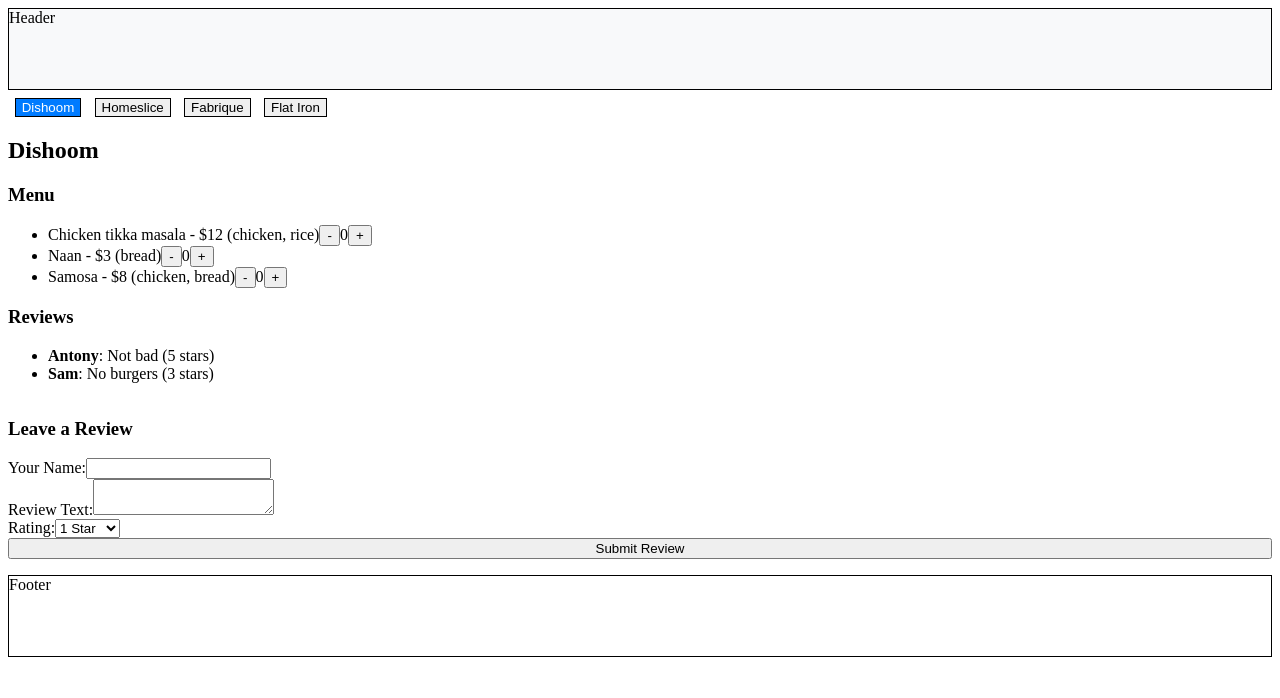
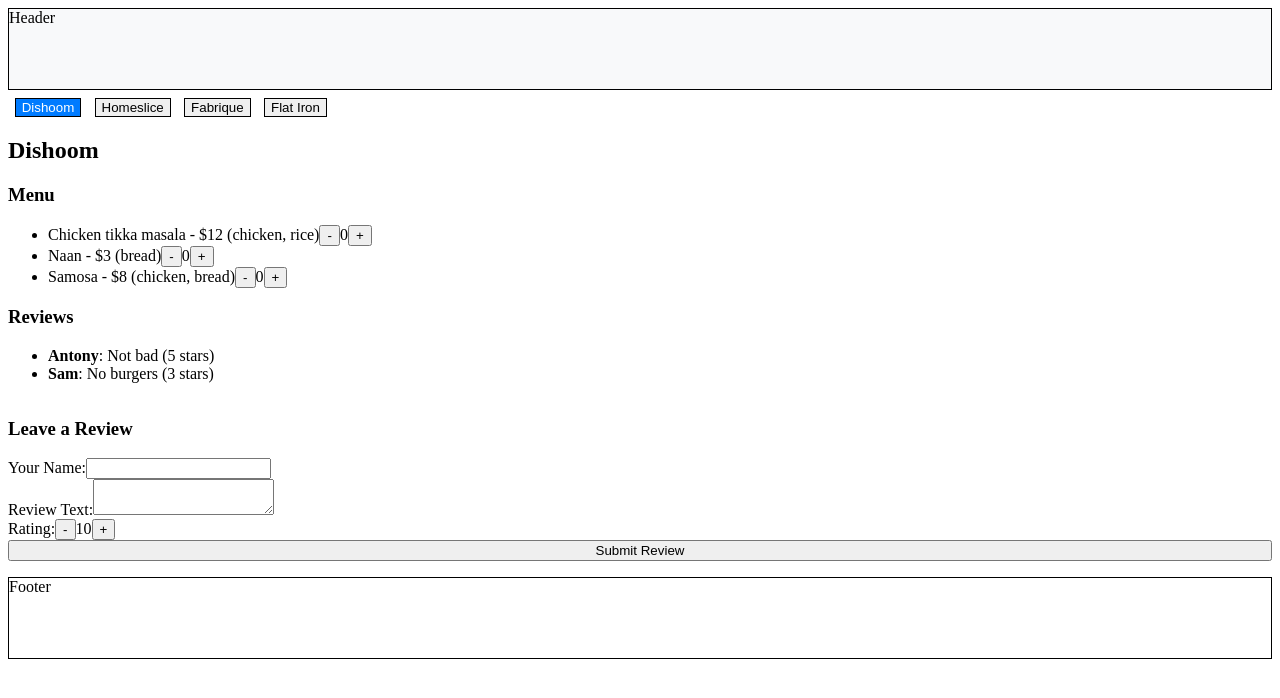
Before and after one commit to besthalfofthedevil/react1205, a React (Vite) app: page / in a window 1280 px wide. Shown: the top 698 px of the page. Built offline with nearby package versions, Linux system fonts and the light colour scheme.

Commit message:
Add counter compoent

```diff
--- /dev/null
+++ b/src/components/Counter/counter.tsx
@@ -0,0 +1,33 @@
+import type { JSX } from "react";
+
+export const Counter = ({
+  count,
+  add,
+  substract,
+}: {
+  count: number;
+  add: () => void;
+  substract: () => void;
+}): JSX.Element => {
+  return (
+    <span>
+      <button
+        onClick={(e) => {
+          e.preventDefault();
+          substract();
+        }}
+      >
+        -
+      </button>
+      {count}
+      <button
+        onClick={(e) => {
+          e.preventDefault();
+          add();
+        }}
+      >
+        +
+      </button>
+    </span>
+  );
+};
--- a/src/components/Menu/menu.tsx
+++ b/src/components/Menu/menu.tsx
@@ -1,19 +1,18 @@
 import type { JSX } from "react";
 import { useDishCounter } from "../../hooks/useDishCounter";
 import type { RestaurantMenuItem } from "../../mocks/restaurants.mock";
+import { Counter } from "../Counter/counter";
 
 export const MenuListItem = (
   menuItem: Omit<RestaurantMenuItem, "id">
 ): JSX.Element => {
-  const [count, add, remove] = useDishCounter(0);
+  const [dishCount, addDish, removeDish] = useDishCounter(0);
   const { name, price, ingredients } = menuItem;
   return (
     <li>
       <div>
         {`${name} - $${price} (${ingredients.join(", ")})`}
-        <button onClick={remove}>-</button>
-        {count}
-        <button onClick={add}>+</button>
+        <Counter count={dishCount} add={addDish} substract={removeDish} />
       </div>
     </li>
   );
--- a/src/components/ReviewForm/review-form.tsx
+++ b/src/components/ReviewForm/review-form.tsx
@@ -1,7 +1,14 @@
+import { Counter } from "../Counter/counter";
 
 export const ReviewForm = () => {
   return (
-        <form className="review-form">
+    <form
+      className="review-form"
+      onSubmit={(e) => {
+        console.log(e)
+        e.preventDefault();
+      }}
+    >
       <h3>Leave a Review</h3>
       <label>
         Your Name:
@@ -13,15 +20,9 @@
       </label>
       <label>
         Rating:
-            <select name="rating" required>
-            <option value="1">1 Star</option>
-            <option value="2">2 Stars</option>
-            <option value="3">3 Stars</option>
-            <option value="4">4 Stars</option>
-            <option value="5">5 Stars</option>
-            </select>
+        <Counter count={10} add={() => {}} substract={() => {}}></Counter>
       </label>
       <button type="submit">Submit Review</button>
     </form>
   );
-}
+};
```
Lines whose indentation alone changed are shown as unchanged.
